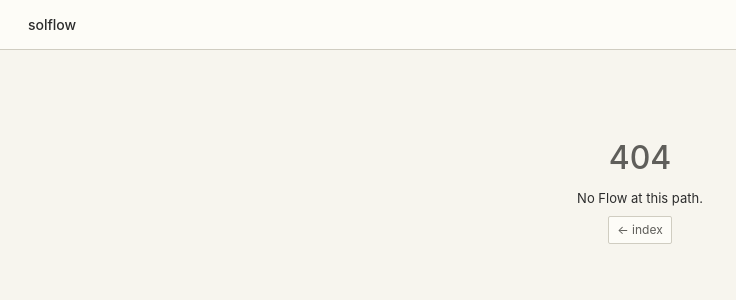
After one commit to norah1499/solidity-flow-navigator, a Python web app: template src/solidity_flow_navigator/serve/templates/not_found.html in a window 1280 px wide. The commit adds this page. Shown: the top 300 px of the page, without its empty margins (0-736 px from the left). Run offline with Jinja, Linux system fonts and the light colour scheme; the template is opened without the code that fills it, so the values that code supplies are empty.

Commit message:
serve: builtins dedup display, badge/stat tooltips, styled 404 page
- Builtins strip renders first-appearance order with occurrence counts
  ('require(bool,string) × 6') instead of verbatim repeats (spec §11.7
  dedup display; Morpho borrow showed six identical entries).
- Native title tooltips on the index header stats, the d{N} depth badge,
  the 'N unr' badge, and the Reset view button (now naming the R/0
  shortcut) — the shorthand was previously unexplained anywhere.
- 404s render in the tool's own chrome (templates/not_found.html via
  @app.errorhandler) instead of Flask's bare default; status stays 404.
+4 tests; existing exact-markup metadata test updated for the title
attributes.

```diff
--- a/src/solidity_flow_navigator/serve/app.py
+++ b/src/solidity_flow_navigator/serve/app.py
@@ -319,6 +319,12 @@ def create_app(
             flow_json=Markup(_safe_json(flow_dict)),
         )
 
+    # v0.10.4: render 404s in the tool's own chrome instead of Flask's bare
+    # default page. Status code stays 404; only the body changes.
+    @app.errorhandler(404)
+    def _not_found(_error):  # type: ignore[no-untyped-def]
+        return render_template("not_found.html"), 404
+
     return app
 
 
--- a/src/solidity_flow_navigator/serve/static/css/main.css
+++ b/src/solidity_flow_navigator/serve/static/css/main.css
@@ -326,6 +326,26 @@ code, pre { font-family: var(--font-mono); }
 .privacy-footer .source-link {
   color: var(--node-mod-border);
   text-decoration: underline;
+}
+
+/* ----- error page (v0.10.4) ---------------------------------------------- */
+
+/* Minimal 404 in the tool's own chrome — replaces Flask's bare default.
+   Reuses .back-link for the return affordance. */
+.error-block {
+  margin: 4rem auto;
+  text-align: center;
+}
+.error-title {
+  font-size: 32px;
+  font-weight: 500;
+  margin: 0 0 0.5rem;
+  color: var(--fg-muted);
+}
+.error-text {
+  margin: 0.5rem 0;
+  font-size: 13px;
+  color: var(--fg-text);
 }
 
 /* ----- flow page (Stage 1 placeholder) ----------------------------------- */
--- a/src/solidity_flow_navigator/serve/templates/flow.html
+++ b/src/solidity_flow_navigator/serve/templates/flow.html
@@ -48,7 +48,7 @@
     </svg>
     <div id="nodes"></div>
   </div>
-  <button id="reset-view" type="button" title="Reset view">Reset view</button>
+  <button id="reset-view" type="button" title="Fit the whole tree in view (shortcut: R or 0)">Reset view</button>
 </div>
 {% endblock %}
 
--- /dev/null
+++ b/src/solidity_flow_navigator/serve/templates/not_found.html
@@ -0,0 +1,15 @@
+{% extends "base.html" %}
+{% block title %}404 — Solidity Flow Navigator{% endblock %}
+{% block body_class %}error-page{% endblock %}
+
+{% block content %}
+{# v0.10.4: minimal styled 404 in the tool's own chrome (the Flask default
+   error page is bare HTML with none of the site header). Typical arrival
+   path: a stale or hand-edited /flow/<url_id> after a re-run changed the
+   entry-point set. #}
+<section class="error-block">
+  <h1 class="error-title">404</h1>
+  <p class="error-text">No Flow at this path.</p>
+  <p class="error-text"><a class="back-link" href="{{ url_for('index') }}">&larr; index</a></p>
+</section>
+{% endblock %}
```
Also changed, not shown: src/solidity_flow_navigator/serve/static/js/flow-progressive.js (+9 -1 lines), src/solidity_flow_navigator/serve/templates/index.html (+9 -7 lines), tests/serve/test_app.py (+63 -2 lines).
